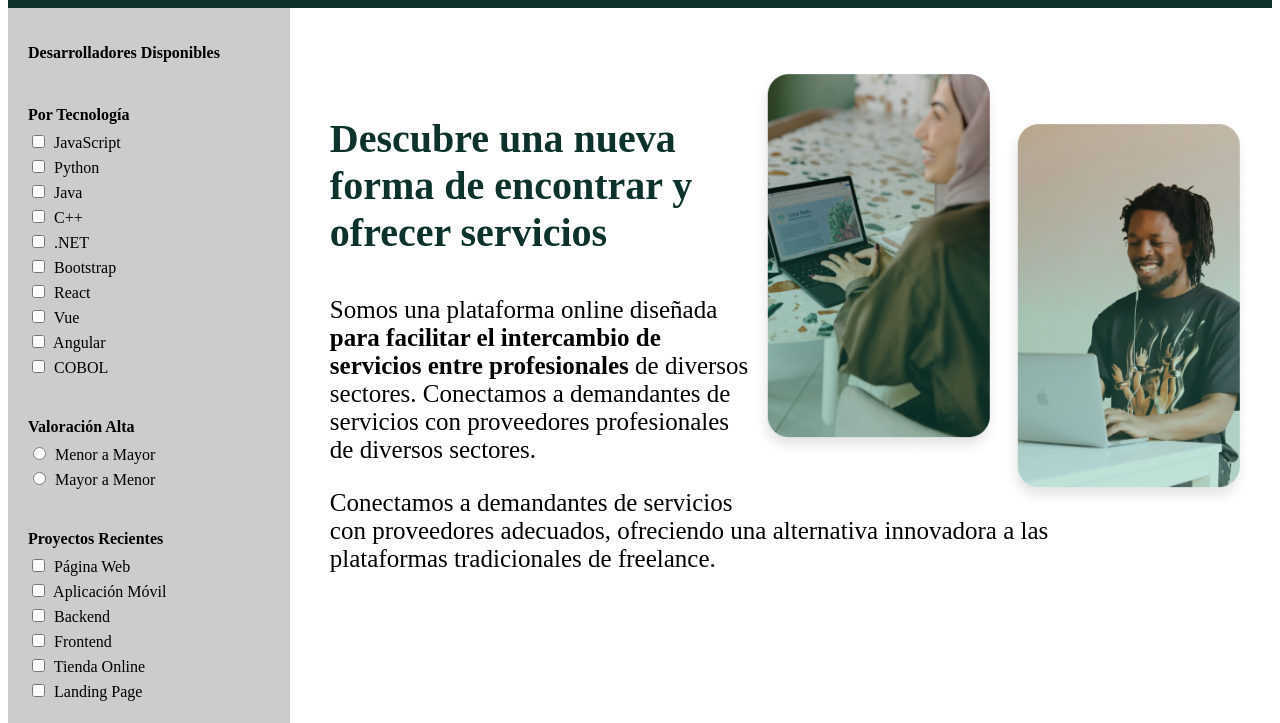
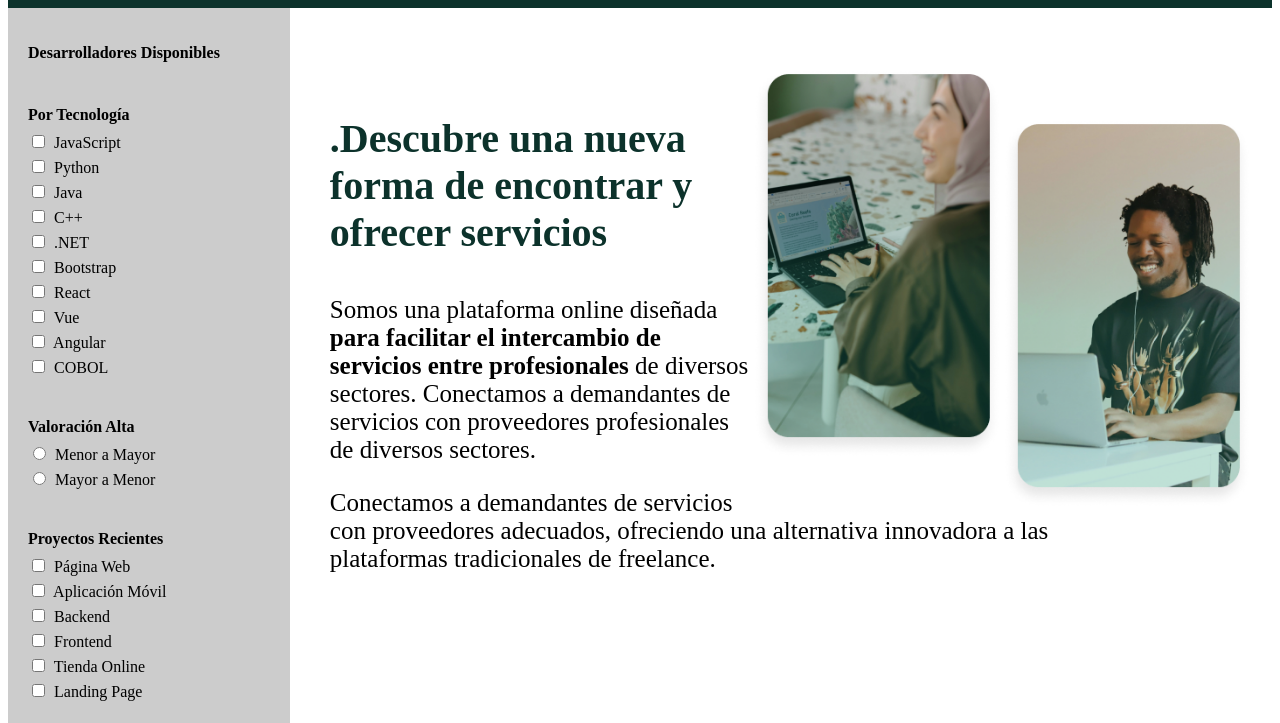
Before and after one commit to JonathanADB/firstHackaton, a plain HTML site: page index.html in a window 1280 px wide. Shown: the part 72-795 px from the top of the page. Drawn offline with Linux system fonts and the light colour scheme.

Commit message:
actualizando dev

```diff
--- a/index.html
+++ b/index.html
@@ -82,7 +82,7 @@
                     <img src="./img/girl_infoweb.png" alt="Chica con portátil" class="img-girl">
                     <img src="./img/boy_infoweb.png" alt="Chico con portátil" class="img-boy">
                 </div>
-                <h1>Descubre una nueva forma de encontrar y ofrecer servicios</h1>
+                <h1>.Descubre una nueva forma de encontrar y ofrecer servicios</h1>
                 <p>Somos una plataforma online diseñada <strong>para facilitar el intercambio de servicios entre
                         profesionales</strong> de diversos sectores. Conectamos a demandantes de servicios con
                     proveedores
```
